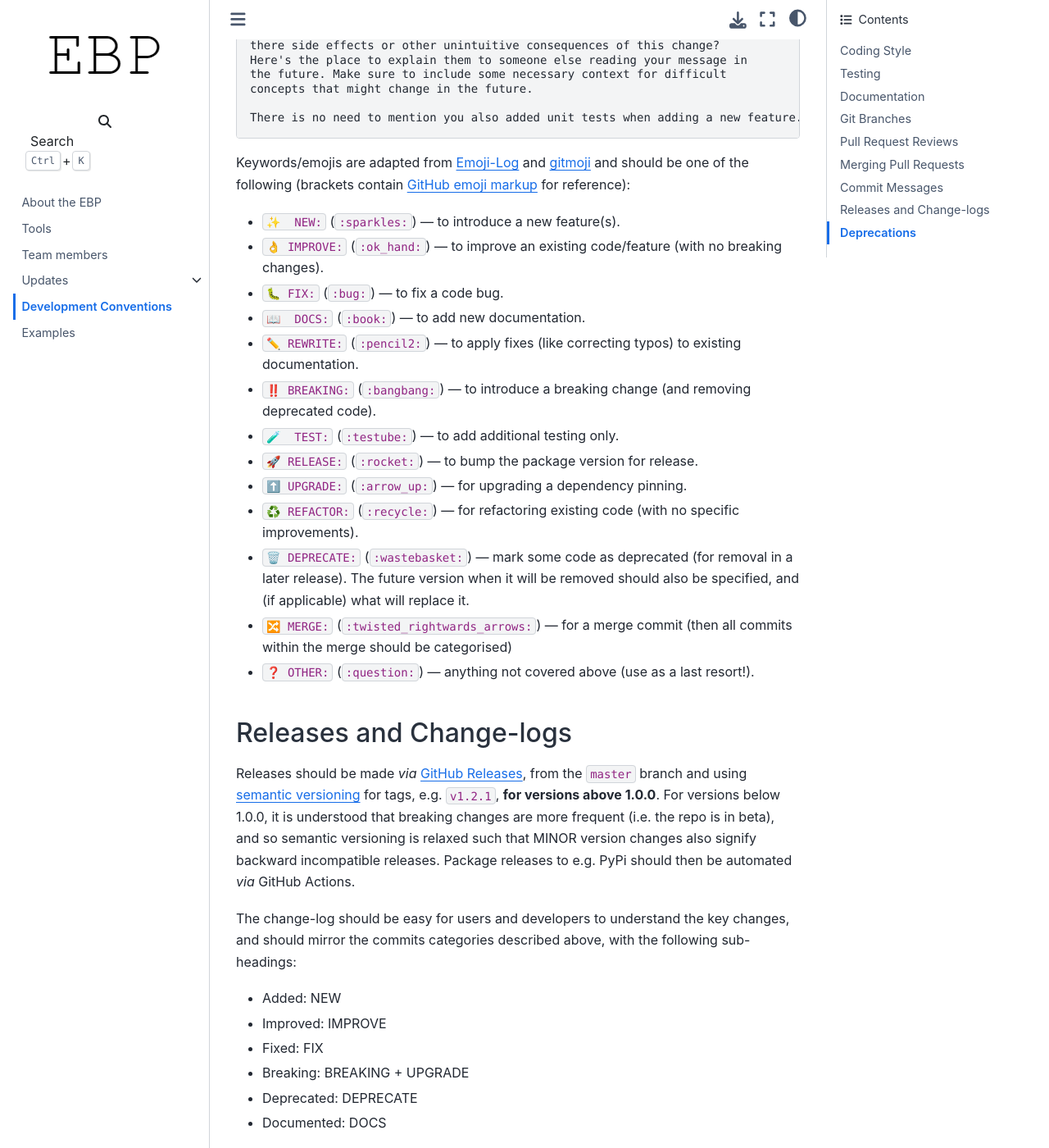
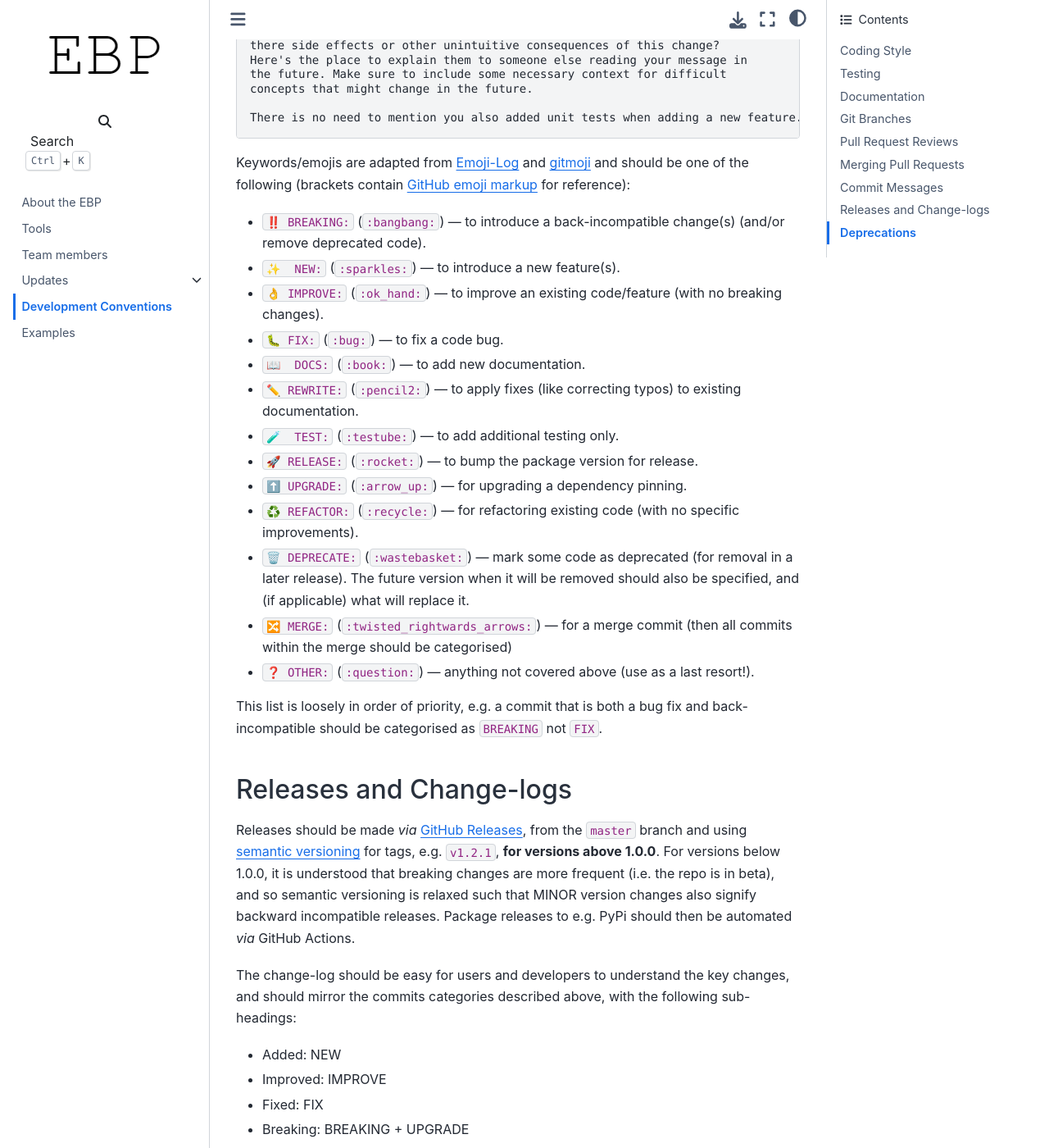
Before and after one commit to executablebooks/meta, a Sphinx documentation site: the page built from docs/dev-conventions.md, in a window 1280 px wide and 1400 px high, scrolled down 6105 px. Shown: the whole window at 82% size. Built offline with Sphinx 7.4.7 and the Sphinx Book theme 1.1.4, drawn with Linux system fonts in a browser that asks for light colours.

Commit message:
add note on choosing commit category

```diff
--- a/docs/dev-conventions.md
+++ b/docs/dev-conventions.md
@@ -233,12 +233,12 @@ There is no need to mention you also added unit tests when adding a new feature.
 
 Keywords/emojis are adapted from [Emoji-Log](https://github.com/ahmadawais/Emoji-Log) and [gitmoji](https://github.com/carloscuesta/gitmoji) and should be one of the following (brackets contain [GitHub emoji markup](https://gist.github.com/rxaviers/7360908) for reference):
 
+- `‼️ BREAKING:` (`:bangbang:`) — to introduce a back-incompatible change(s) (and/or remove deprecated code).
 - `✨  NEW:` (`:sparkles:`) — to introduce a new feature(s).
 - `👌 IMPROVE:` (`:ok_hand:`) — to improve an existing code/feature (with no breaking changes).
 - `🐛 FIX:` (`:bug:`) — to fix a code bug.
 - `📖  DOCS:` (`:book:`) — to add new documentation.
 - `✏️ REWRITE:` (`:pencil2:`) — to apply fixes (like correcting typos) to existing documentation.
-- `‼️ BREAKING:` (`:bangbang:`) — to introduce a breaking change (and removing deprecated code).
 - `🧪  TEST:` (`:testube:`) — to add additional testing only.
 - `🚀 RELEASE:` (`:rocket:`) — to bump the package version for release.
 - `⬆️ UPGRADE:` (`:arrow_up:`) — for upgrading a dependency pinning.
@@ -246,6 +246,8 @@ Keywords/emojis are adapted from [Emoji-Log](https://github.com/ahmadawais/Emoji
 - `🗑️ DEPRECATE:` (`:wastebasket:`) — mark some code as deprecated (for removal in a later release). The future version when it will be removed should also be specified, and (if applicable) what will replace it.
 - `🔀 MERGE:` (`:twisted_rightwards_arrows:`) — for a merge commit (then all commits within the merge should be categorised)
 - `❓ OTHER:` (`:question:`) — anything not covered above (use as a last resort!).
+
+This list is loosely in order of priority, e.g. a commit that is both a bug fix and back-incompatible should be categorised as `BREAKING` not `FIX`.
 
 (dev/releases)=
 
```
